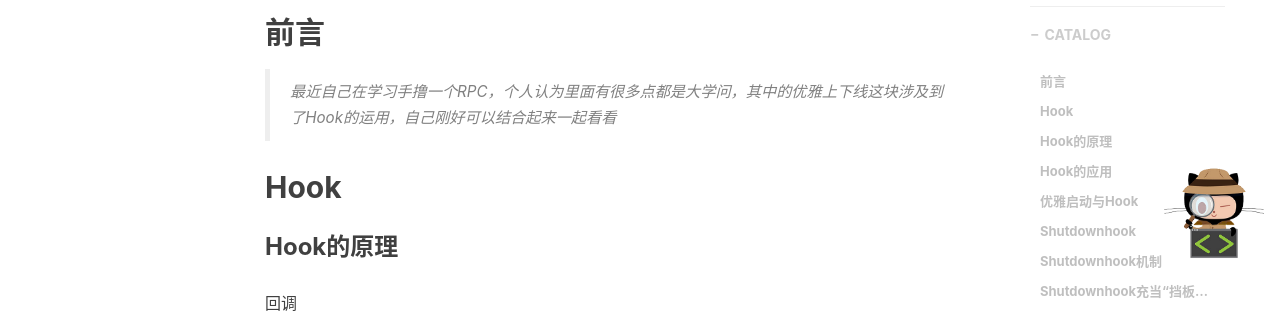
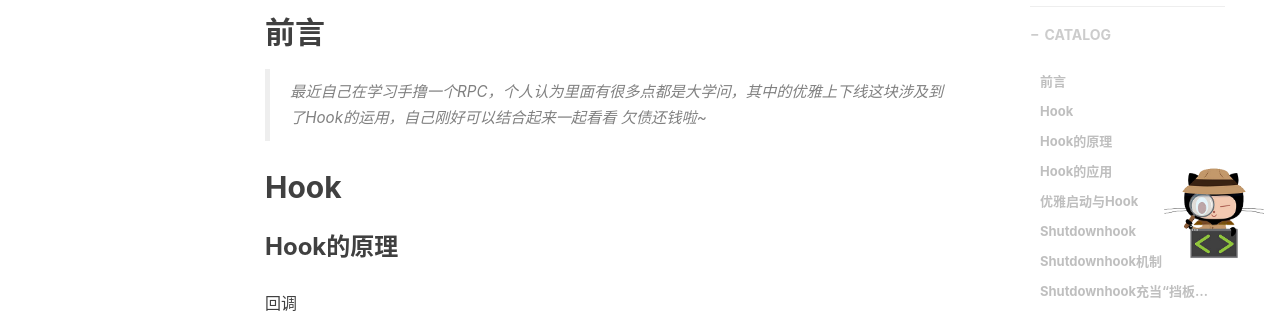
Before and after one commit to Gordon-Deng/Gordon-Deng.github.io, a Jekyll site: the page built from _posts/2021-08-20-shutdownhook解析和应用.markdown, in a window 1280 px wide. Shown: the part 617-930 px from the top of the page. Built offline with Jekyll 4.4.1, drawn with Linux system fonts in a browser that asks for light colours; nearby versions of some CDN libraries; comment, search, counter and statistics services are not loaded.

Commit message:
Update 2021-08-20-shutdownhook解析和应用.markdown

```diff
--- a/_posts/2021-08-20-shutdownhook解析和应用.markdown
+++ b/_posts/2021-08-20-shutdownhook解析和应用.markdown
@@ -12,7 +12,7 @@ tags:
 
 ## 前言
 > 最近自己在学习手撸一个RPC，个人认为里面有很多点都是大学问，其中的优雅上下线这块涉及到了Hook的运用，自己刚好可以结合起来一起看看
-
+> 欠债还钱啦~
 
 ## Hook
 ### Hook的原理
```
